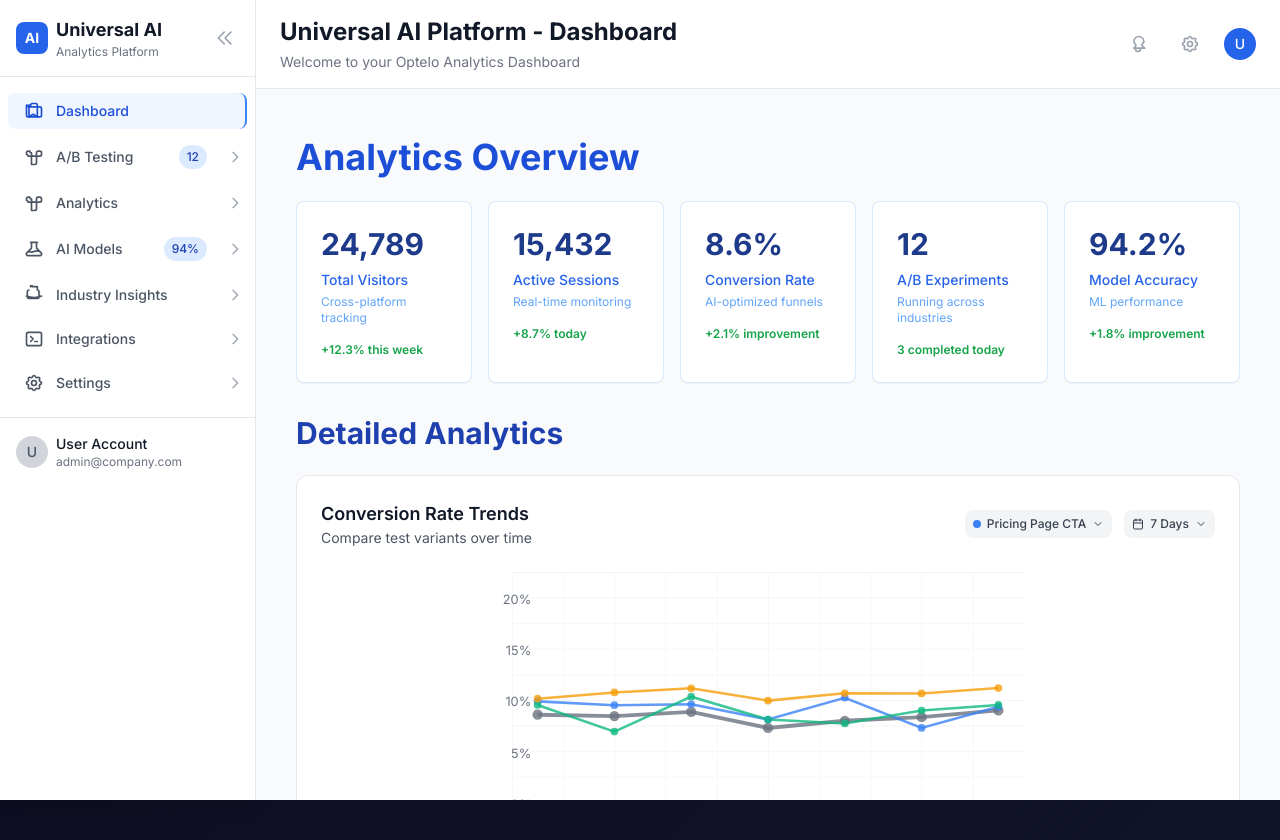
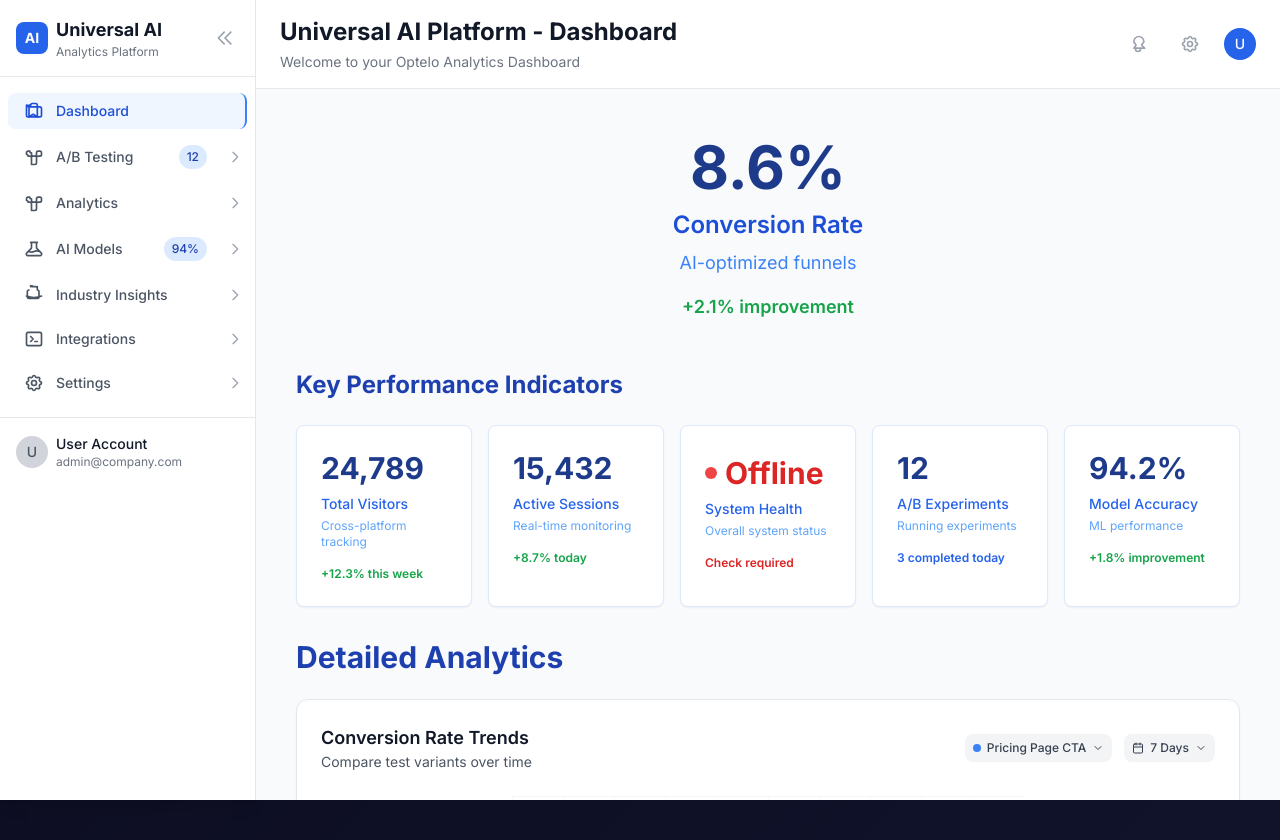
Before and after one commit to alexyc9381/optimizely, a Next.js app in the folder apps/web/: page / in a window 1280 px wide. Shown: the top 840 px of the page. Built offline with nearby package versions, Linux system fonts and the light colour scheme.

Commit message:
feat: implement hero metrics display for minimalist information architecture

```diff
--- a/apps/web/components/UniversalAIDashboard.tsx
+++ b/apps/web/components/UniversalAIDashboard.tsx
@@ -203,17 +203,39 @@ const UniversalAIDashboard: React.FC = () => {
     subtitle: string;
     trend?: string;
     icon: string;
-  }> = ({ title, value, subtitle, trend }) => (
+  }> = ({ title, value, subtitle, trend }) => {
+    const isSystemHealth = title === 'System Health';
+    const isOnline = value === 'Active';
+
+    return (
       <div
         className='bg-white rounded-lg p-6 border border-blue-100 hover:border-blue-300 transition-all duration-300 hover:shadow-xl shadow-sm'
         data-oid='p:e473g'
       >
         <div className='mb-4' data-oid='8loawcj'>
           <div
-          className='text-3xl font-bold text-blue-900 mb-2'
+            className={`text-3xl font-bold mb-2 ${
+              isSystemHealth
+                ? isOnline
+                  ? 'text-green-600'
+                  : 'text-red-600'
+                : 'text-blue-900'
+            }`}
             data-oid='6wdme3g'
           >
-          {value || 0}
+            {isSystemHealth && (
+              <span
+                className={`inline-flex items-center ${isOnline ? 'text-green-600' : 'text-red-600'}`}
+                data-oid='203931x'
+              >
+                <div
+                  className={`w-3 h-3 rounded-full mr-2 ${isOnline ? 'bg-green-500' : 'bg-red-500'}`}
+                  data-oid='i8.1ga1'
+                />
+                {value}
+              </span>
+            )}
+            {!isSystemHealth && (value || 0)}
           </div>
           <div className='text-sm font-medium text-blue-600' data-oid='tsj7i54'>
             {title}
@@ -224,7 +246,15 @@ const UniversalAIDashboard: React.FC = () => {
         </div>
         {trend && (
           <div
-          className='text-xs font-semibold text-green-600'
+            className={`text-xs font-semibold ${
+              isSystemHealth
+                ? isOnline
+                  ? 'text-green-600'
+                  : 'text-red-600'
+                : trend.includes('+')
+                  ? 'text-green-600'
+                  : 'text-blue-600'
+            }`}
             data-oid='4anel3_'
           >
             {trend}
@@ -232,6 +262,7 @@ const UniversalAIDashboard: React.FC = () => {
         )}
       </div>
     );
+  };
 
   const HealthIndicator: React.FC<{ service: string; status: boolean }> = ({
     service,
@@ -463,19 +494,44 @@ const UniversalAIDashboard: React.FC = () => {
 
       {/* Main Content */}
       <main className='max-w-7xl mx-auto px-4 py-6' data-oid='6ia2n3:'>
-        {/* Key Metrics */}
-        <section className='mb-8' data-oid='fhwph:o'>
+        {/* Hero Metric */}
+        <section className='mb-12' data-oid='hero-metric'>
+          <div className='text-center mb-12' data-oid='xp54ojv'>
+            <h1
+              className='text-6xl font-bold text-blue-900 mb-3'
+              data-oid='hero-title'
+            >
+              {`${dashboardStats?.conversionRate || 0}%`}
+            </h1>
             <h2
-            className='text-4xl font-bold mb-6 flex items-center text-blue-900'
-            data-oid='u.qbej4'
-          >
-            <span className='text-blue-700' data-oid='ga9-0id'>
-              Analytics Overview
-            </span>
+              className='text-2xl font-semibold text-blue-700 mb-2'
+              data-oid='hero-label'
+            >
+              Conversion Rate
             </h2>
+            <p className='text-lg text-blue-500 mb-4' data-oid='hero-subtitle'>
+              AI-optimized funnels
+            </p>
+            <div
+              className='text-green-600 font-semibold text-lg'
+              data-oid='hero-trend'
+            >
+              +2.1% improvement
+            </div>
+          </div>
+        </section>
+
+        {/* Essential Metrics Grid - Maximum 5 supporting metrics */}
+        <section className='mb-8' data-oid='essential-metrics'>
+          <h3
+            className='text-2xl font-bold mb-6 text-blue-800'
+            data-oid='essential-title'
+          >
+            Key Performance Indicators
+          </h3>
           <div
             className='grid grid-cols-1 md:grid-cols-2 lg:grid-cols-3 xl:grid-cols-5 gap-4'
-            data-oid='-.w:vvd'
+            data-oid='essential-grid'
           >
             <StatCard
               title='Total Visitors'
@@ -496,18 +552,20 @@ const UniversalAIDashboard: React.FC = () => {
             />
 
             <StatCard
-              title='Conversion Rate'
-              value={`${dashboardStats?.conversionRate || 0}%`}
-              subtitle='AI-optimized funnels'
-              trend='+2.1% improvement'
-              icon='CVR'
-              data-oid='xzh9666'
+              title='System Health'
+              value={apiConnected ? 'Active' : 'Offline'}
+              subtitle='Overall system status'
+              trend={
+                apiConnected ? 'All systems operational' : 'Check required'
+              }
+              icon='SYS'
+              data-oid='system-health'
             />
 
             <StatCard
               title='A/B Experiments'
               value={dashboardStats?.activeExperiments || '0'}
-              subtitle='Running across industries'
+              subtitle='Running experiments'
               trend='3 completed today'
               icon='AB'
               data-oid='icgh0xs'
@@ -792,7 +850,7 @@ const UniversalAIDashboard: React.FC = () => {
                     </div>
                     <div data-oid='mjvvjer'>
                       <div
-                        className='text-sm font-bold text-yellow-600'
+                        className='text-sm font-bold text-blue-600'
                         data-oid='6wz0ifw'
                       >
                         Opportunity
```
Also changed, not shown: 2 other files (tests, documents, lock files or other folders). Lines whose indentation alone changed are shown as unchanged.
